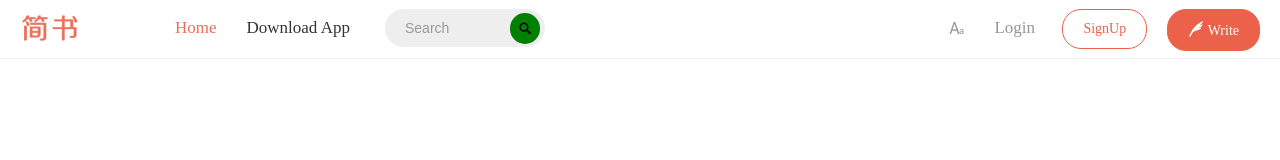
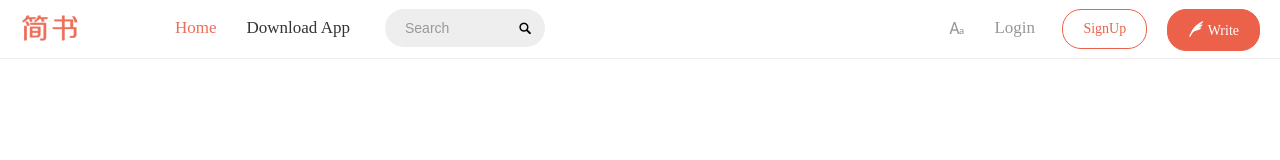
Before and after one commit to ZhenxiangWang/BLOG, a React (Create React App) app in the folder myblog_client/: page / in a window 1280 px wide. Shown: the top 160 px of the page. Built offline with nearby package versions, Linux system fonts and the light colour scheme.

Commit message:
add search effect

```diff
--- a/myblog_client/package.json
+++ b/myblog_client/package.json
@@ -6,6 +6,7 @@
     "react": "^16.12.0",
     "react-dom": "^16.12.0",
     "react-scripts": "3.2.0",
+    "react-transition-group": "^4.3.0",
     "styled-components": "^4.4.1"
   },
   "scripts": {
--- a/myblog_client/src/common/header/index.js
+++ b/myblog_client/src/common/header/index.js
@@ -1,4 +1,5 @@
 import React, { Component } from "react";
+import { CSSTransition } from "react-transition-group";
 import {
   HeaderWrapper,
   Logo,
@@ -7,11 +8,18 @@
   NavSearch,
   Addition,
   Button,
-  SearchWrapper,
-  SearchBtn
+  SearchWrapper
 } from "./style.js";
 
 class Header extends Component {
+  constructor(props) {
+    super(props);
+    this.state = {
+      focused: false
+    };
+    this.handleInputFocus = this.handleInputFocus.bind(this);
+    this.handleInputBlur = this.handleInputBlur.bind(this);
+  }
   render() {
     return (
       <HeaderWrapper>
@@ -24,10 +32,21 @@
             <span className="iconfont">&#xe636;</span>
           </NavItem>
           <SearchWrapper>
-            <NavSearch></NavSearch>
-            <SearchBtn>
-              <i className="iconfont">&#xe62a;</i>
-            </SearchBtn>
+            <CSSTransition
+              in={this.state.focused}
+              timeout={200}
+              classNames="slide"
+            >
+              <NavSearch
+                className={this.state.focused ? "focused" : ""}
+                onFocus={this.handleInputFocus}
+                onBlur={this.handleInputBlur}
+              ></NavSearch>
+            </CSSTransition>
+
+            <i className={this.state.focused ? "focused iconfont" : "iconfont"}>
+              &#xe62a;
+            </i>
           </SearchWrapper>
         </Nav>
         <Addition>
@@ -39,6 +58,17 @@
       </HeaderWrapper>
     );
   }
+  handleInputFocus() {
+    this.setState({
+      focused: true
+    });
+  }
+
+  handleInputBlur() {
+    this.setState({
+      focused: false
+    });
+  }
 }
 
 export default Header;
--- a/myblog_client/src/common/header/style.js
+++ b/myblog_client/src/common/header/style.js
@@ -23,6 +23,7 @@
   height: 100%;
   padding-right: 70px;
   box-sizing: border-box;
+  cursor: pointer;
   margin: 0 auto;
 `;
 
@@ -42,15 +43,11 @@
     color: #ea6f5a;
   }
 `;
-export const SearchWrapper = styled.div`
-  position: relative;
-  float: left;
-`;
 
 export const NavSearch = styled.input.attrs({ placeholder: "Search" })`
   width: 160px;
   height: 38px;
-  padding: 0 20px;
+  padding: 0 30px 0 20px;
   margin-top: 9px;
   margin-left: 20px;
   box-sizing: border-box;
@@ -59,21 +56,28 @@
   border-radius: 19px;
   background: #eee;
   font-size: 14px;
+  color: #666;
   &::placeholder {
     color: #999;
   }
+  &.focused {
+    width: 240px;
+  }
 `;
 
-export const SearchBtn = styled.span`
-  position: absolute;
-  right: 5px;
-  bottom: 3px;
-  width: 30px;
-  line-height: 30px;
-  border-radius: 15px;
-  text-align: center;
-  background: green;
-`;
+// export const SearchBtn = styled.span`
+//   position: absolute;
+//   right: 5px;
+//   bottom: 3px;
+//   width: 30px;
+//   line-height: 30px;
+//   border-radius: 15px;
+//   text-align: center;
+//   &.focused: {
+//     background: #777;
+//     color: white;
+//   }
+// `;
 
 export const Addition = styled.div`
   position: absolute;
@@ -83,6 +87,7 @@
 `;
 
 export const Button = styled.div`
+  cursor: pointer;
   float: right;
   margin-top: 9px;
   margin-right: 20px;
@@ -99,3 +104,34 @@
     background: #ec6149;
   }
 `;
+
+export const SearchWrapper = styled.div`
+  position: relative;
+  float: left;
+  .slide-enter {
+    transition: all 0.2s ease-out;
+  }
+
+  .slide-enter-active {
+    width: 240px;
+  }
+  .slide-exit {
+    transition: all 0.2s ease-out;
+  }
+  .slide-exit-active {
+    width: 160px;
+  }
+  .iconfont {
+    position: absolute;
+    right: 5px;
+    bottom: 4px;
+    width: 30px;
+    line-height: 30px;
+    border-radius: 15px;
+    text-align: center;
+    &.focused {
+      background: #777;
+      color: #fff;
+    }
+  }
+`;
```
Also changed, not shown: 1 other file (tests, documents, lock files or other folders).
